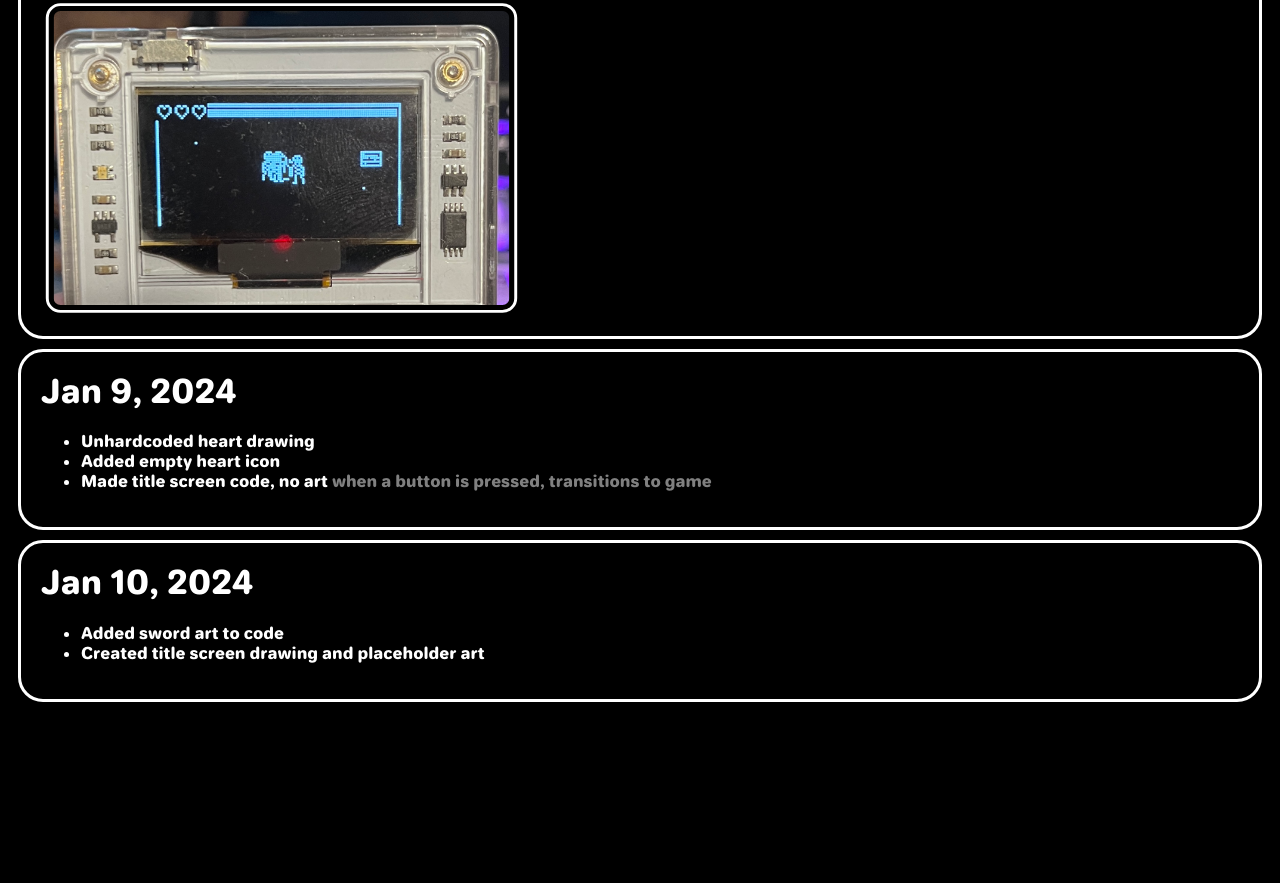
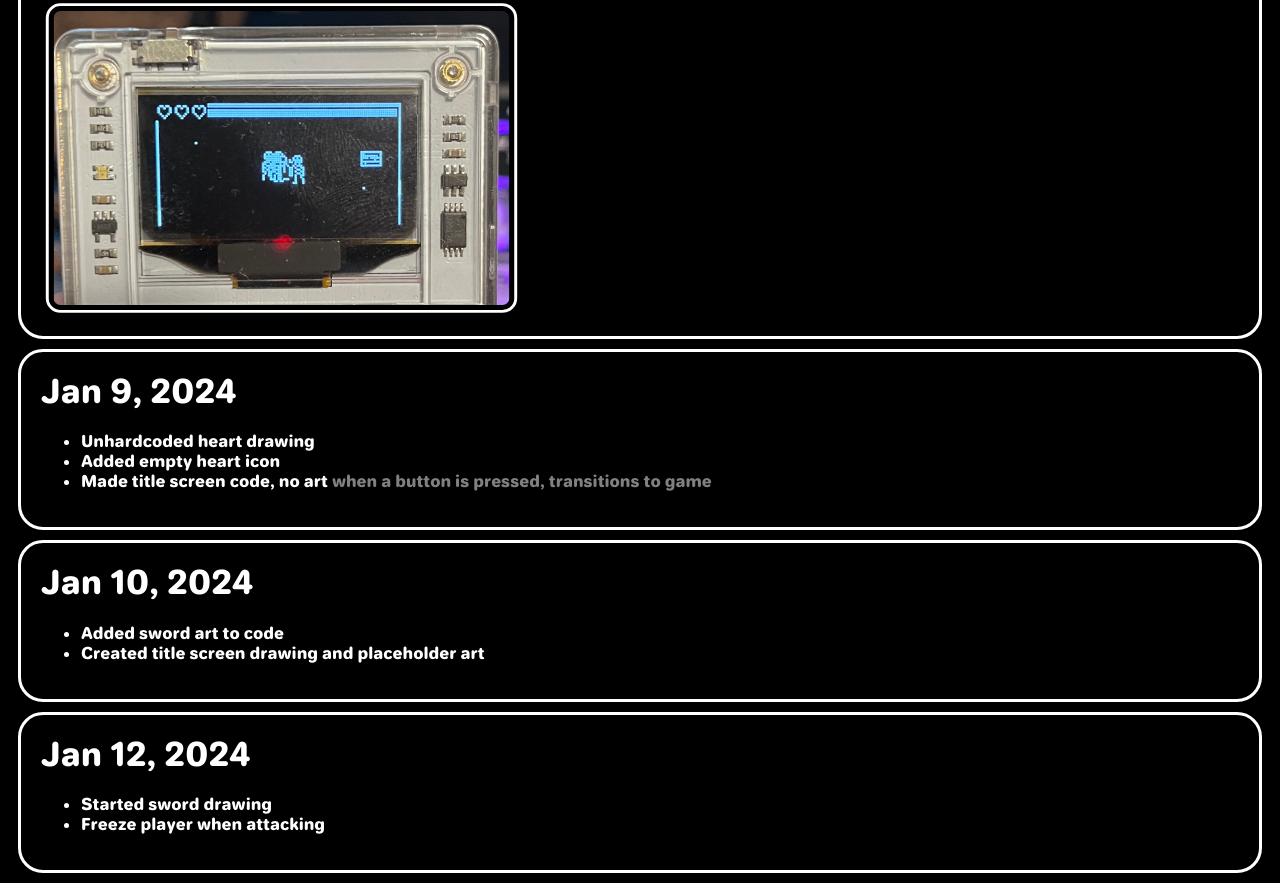
Before and after one commit to PossiblyAxolotl/CS20-Major-Project, a plain HTML site: page log/index.html in a window 1280 px wide. Shown: the part 5852-6735 px from the top of the page. Before the commit the page ends 6564 px from the top, so only its background shows below. Drawn offline with Linux system fonts and the light colour scheme.

Commit message:
sword started

```diff
--- a/log/index.html
+++ b/log/index.html
@@ -276,5 +276,16 @@
             <li>Created title screen drawing and placeholder art</li>
         </ul>
     </div>
+
+    <div id="01-12-24">
+        <h1>
+            Jan 12, 2024
+        </h1>
+
+        <ul>
+            <li>Started sword drawing</li>
+            <li>Freeze player when attacking</li>
+        </ul>
+    </div>
 </body>
 </html>
```
Also changed, not shown: 2 other files.
